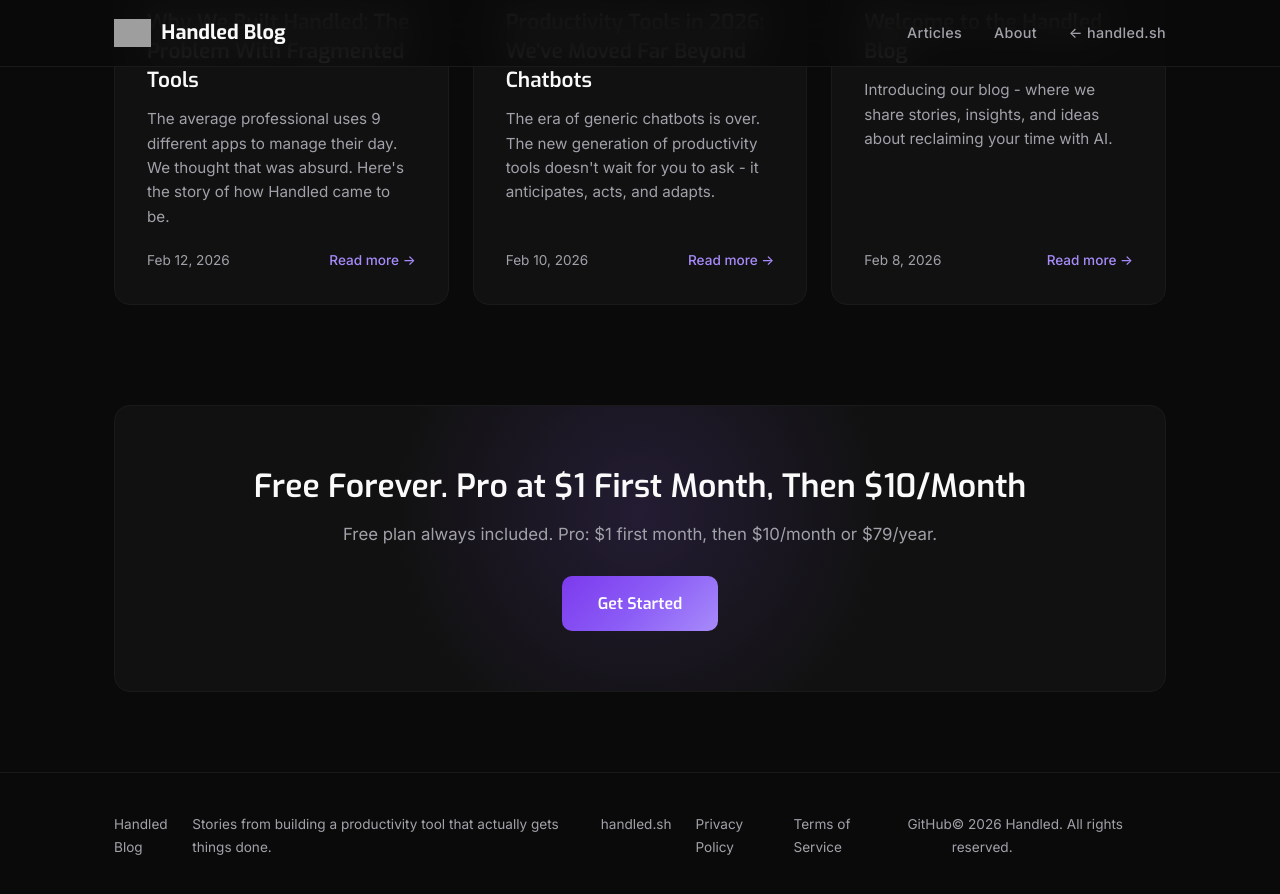
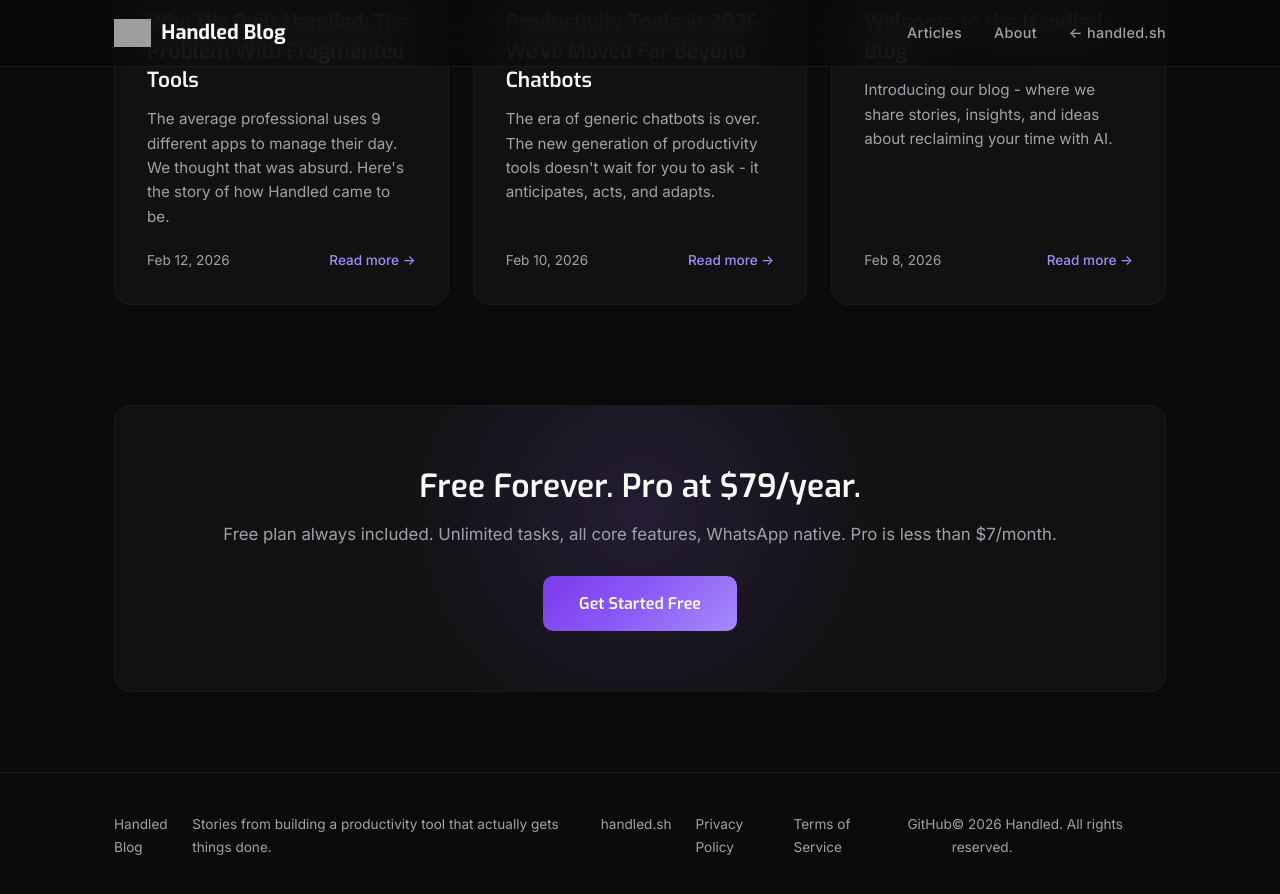
Before and after one commit to handled-sh/handled-sh.github.io, a Jekyll site: the page built from index.md, in a window 1280 px wide and 900 px high, scrolled down 2496 px. Shown: the top 894 px of the window. Built offline with Jekyll 4.4.1, drawn with Linux system fonts in a browser that asks for light colours.

Commit message:
Update pricing in CTA banner to match main site

```diff
--- a/_layouts/home.html
+++ b/_layouts/home.html
@@ -56,8 +56,8 @@ layout: default
 
 <section class="container">
     <div class="cta-banner">
-        <h2>Free Forever. Pro at $1 First Month, Then $10/Month</h2>
-        <p>Free plan always included. Pro: $1 first month, then $10/month or $79/year.</p>
-        <a href="https://handled.sh" target="_blank" class="btn-primary">Get Started</a>
+        <h2>Free Forever. Pro at $79/year.</h2>
+        <p>Free plan always included. Unlimited tasks, all core features, WhatsApp native. Pro is less than $7/month.</p>
+        <a href="https://handled.sh" target="_blank" class="btn-primary">Get Started Free</a>
     </div>
 </section>
```
